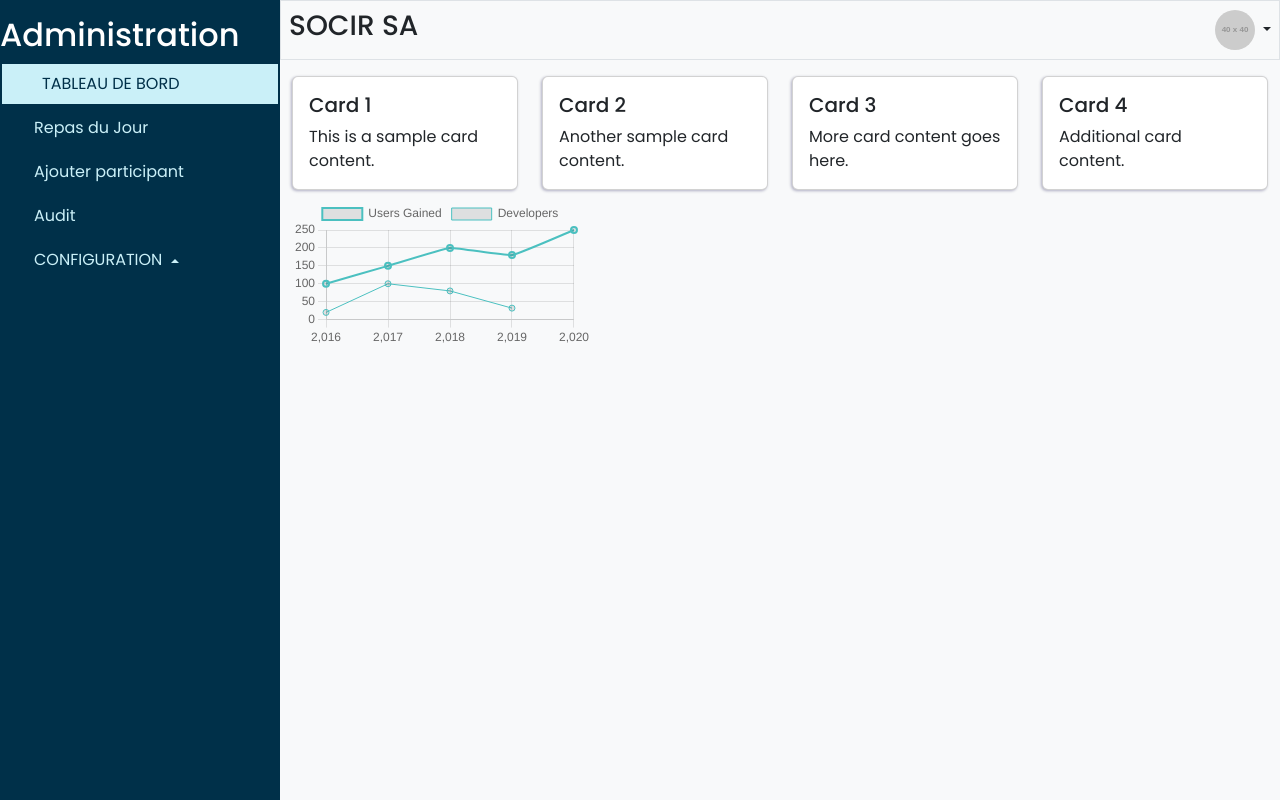
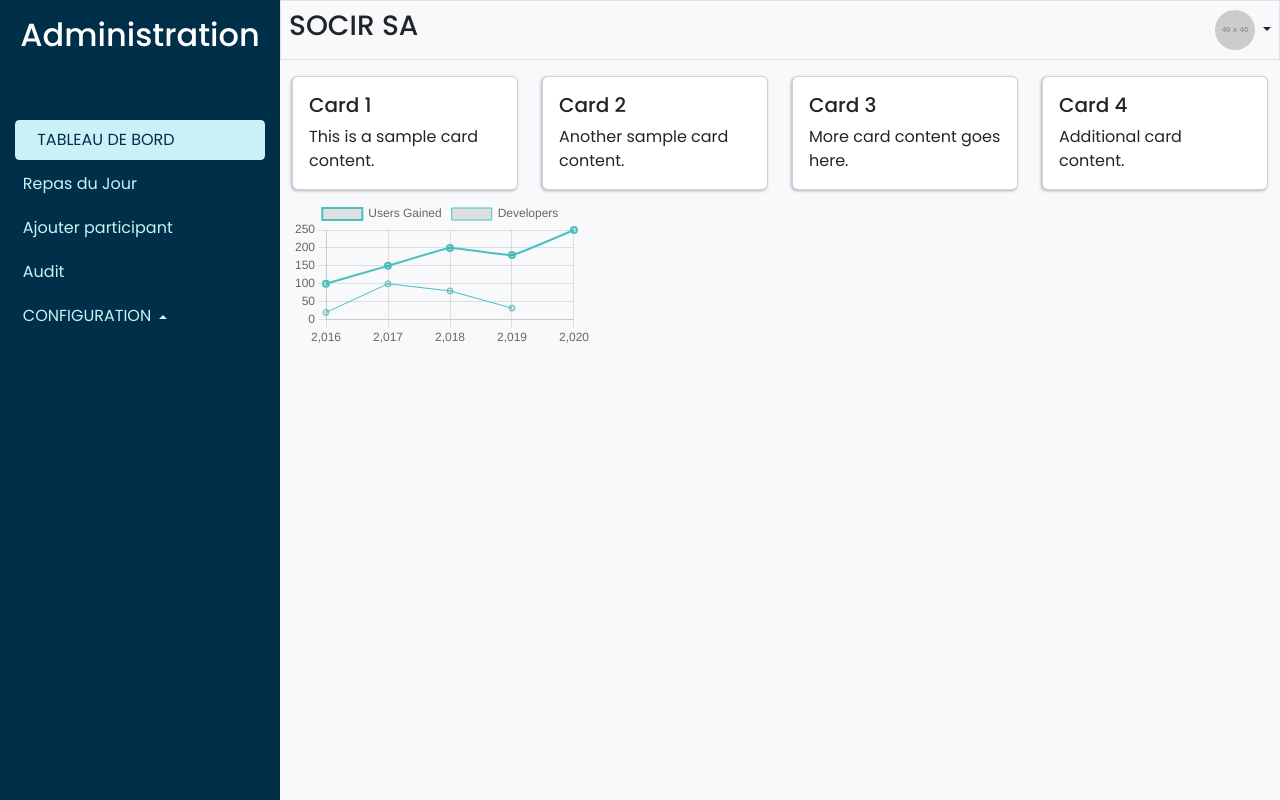
Before and after one commit to Izzy-kayaba/GESTION_REPAS_SOCIR, a React (Create React App) app in the folder client/: page /admin in a window 1280 px wide. Built offline with nearby package versions, Linux system fonts and the light colour scheme.

Commit message:
ui enhancement

```diff
--- a/client/src/components/Sidebar/Sidebar.module.css
+++ b/client/src/components/Sidebar/Sidebar.module.css
@@ -6,35 +6,38 @@ nav {
 }
 
 .titre_menu {
-  margin-bottom: 3rem;
-  padding-inline: 1rem;
+  text-align: center;
+  margin-bottom: 4rem;
+  padding: 0 1rem;
 }
 
 ul {
-  padding: 0;
+  padding: 0 0.8rem;
   list-style: none;
   color: #caf0f8;
 }
 
-.link_nav, .btn_param {
+.link_nav,
+.btn_param {
   text-decoration: none;
   color: #caf0f8;
   display: block;
-  padding-inline: 2rem;
-  padding-block: 0.5rem;
+  padding: 0.5rem;
   border: 2px solid #003049;
   transition: all 400ms;
+  border-radius: 0.4rem;
 }
 
-.link_nav:hover, .btn-param:hover {
+.link_nav:hover,
+.btn-param:hover {
   cursor: pointer;
   background-color: #caf0f8;
   color: #003049;
-  padding-left: 3rem;
+  padding-left: 1.6rem;
 }
 
 .active {
   background-color: #caf0f8;
   color: #003049;
-  padding-left: 2.5rem;
+  padding-left: 1.4rem;
 }
--- a/client/src/components/Sidebar/Sidebar.tsx
+++ b/client/src/components/Sidebar/Sidebar.tsx
@@ -7,16 +7,19 @@ import { IoMdArrowDropdown } from "react-icons/io";
 import { IoMdArrowDropup } from "react-icons/io";
 
 const Sidebar: React.FC = () => {
+
     const customClassName = ({ isActive }: { isActive: boolean }) =>
         isActive ? `${style.link_nav} ${style.active}` : `${style.link_nav}`;
+
     const [showParams, setShowParams] =useState<Boolean>(false);
+
     const handleDrowpDown = () => {
         setShowParams(!showParams);
     }
 
     return (
         <nav id="sidebar" className={style.nav}>
-            <h2 className={style.title_menu}>Administration</h2>
+            <h2 className={style.titre_menu}>Administration</h2>
             <ul className={style.ul}>
                 <NavLink className={customClassName} to="/admin">
                     TABLEAU DE BORD
```
Also changed, not shown: 2 other files (tests, documents, lock files or other folders).
